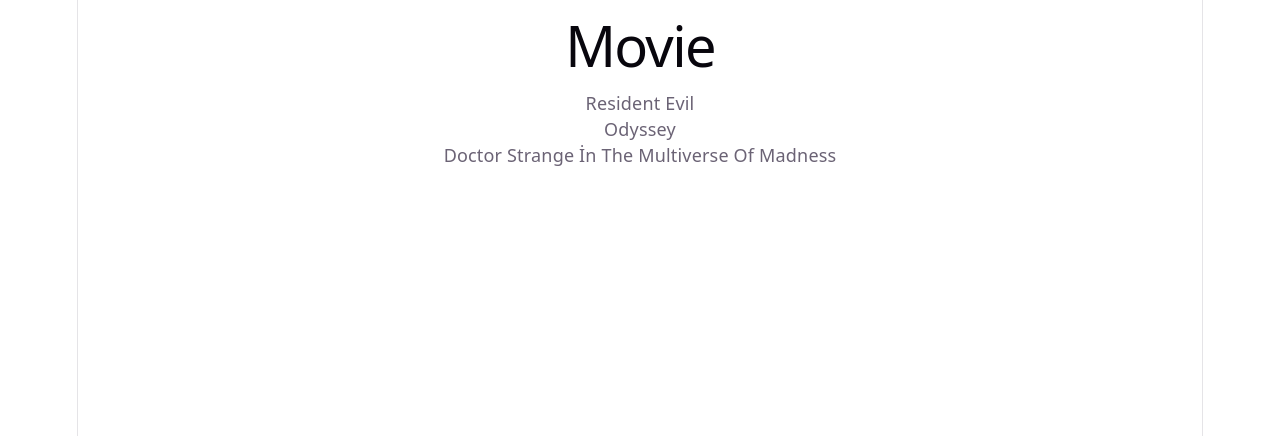
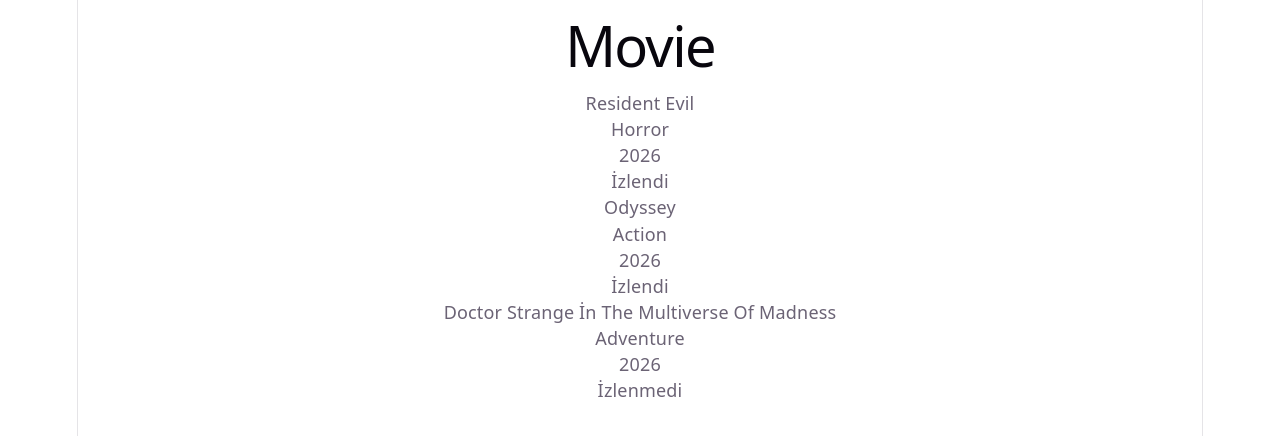
Before and after one commit to EniseAslan/Movie_Watchlist, a React (Vite) app: page / in a window 1280 px wide. Shown: the top 436 px of the page. Built offline with nearby package versions, Linux system fonts and the light colour scheme.

Commit message:
refactor: split movie rendering into MovieCard and MovieList components

```diff
--- a/src/App.jsx
+++ b/src/App.jsx
@@ -3,6 +3,7 @@
 import reactLogo from './assets/react.svg'
 import viteLogo from './assets/vite.svg'
 import './App.css'
+import MovieList from './MovieList'
 
 function App() {
   const [movies,setMovies]=useState([{
@@ -16,7 +17,7 @@
 },
 {
 
-id:1,
+id:2,
 title:"Odyssey",
 genre:"Action",
 year:"2026",
@@ -24,7 +25,7 @@
 
 },{
 
-id:1,
+id:3,
 title:"Doctor Strange  İn The Multiverse Of Madness",
 genre:"Adventure",
 year:"2026",
@@ -37,10 +38,9 @@
   return (
     <>
       <h1>Movie</h1>
+
       <div>
-        {movies.map((movie)=>(
-          <p key={movie.id} >{movie.title}</p>
-        ))}
+      <MovieList movies={movies} />
       </div>
     </>
   )
--- /dev/null
+++ b/src/MovieCard.jsx
@@ -0,0 +1,13 @@
+
+function MovieCard({movie}) {
+  return (
+    <div>
+      <p>{movie.title}</p>
+      <p>{movie.genre}</p>
+      <p>{movie.year}</p>
+      <p>{movie.watched ? "İzlendi" : "İzlenmedi"}</p>
+    </div>
+  )
+}
+
+export default MovieCard
--- /dev/null
+++ b/src/MovieList.jsx
@@ -0,0 +1,13 @@
+
+import MovieCard from './MovieCard'
+function MovieList({movies}) {
+  return (
+    <div>
+      {movies.map((movie)=>(
+        <MovieCard key={movie.id} movie={movie}></MovieCard>
+      ))}
+    </div>
+  )
+}
+
+export default MovieList
```
